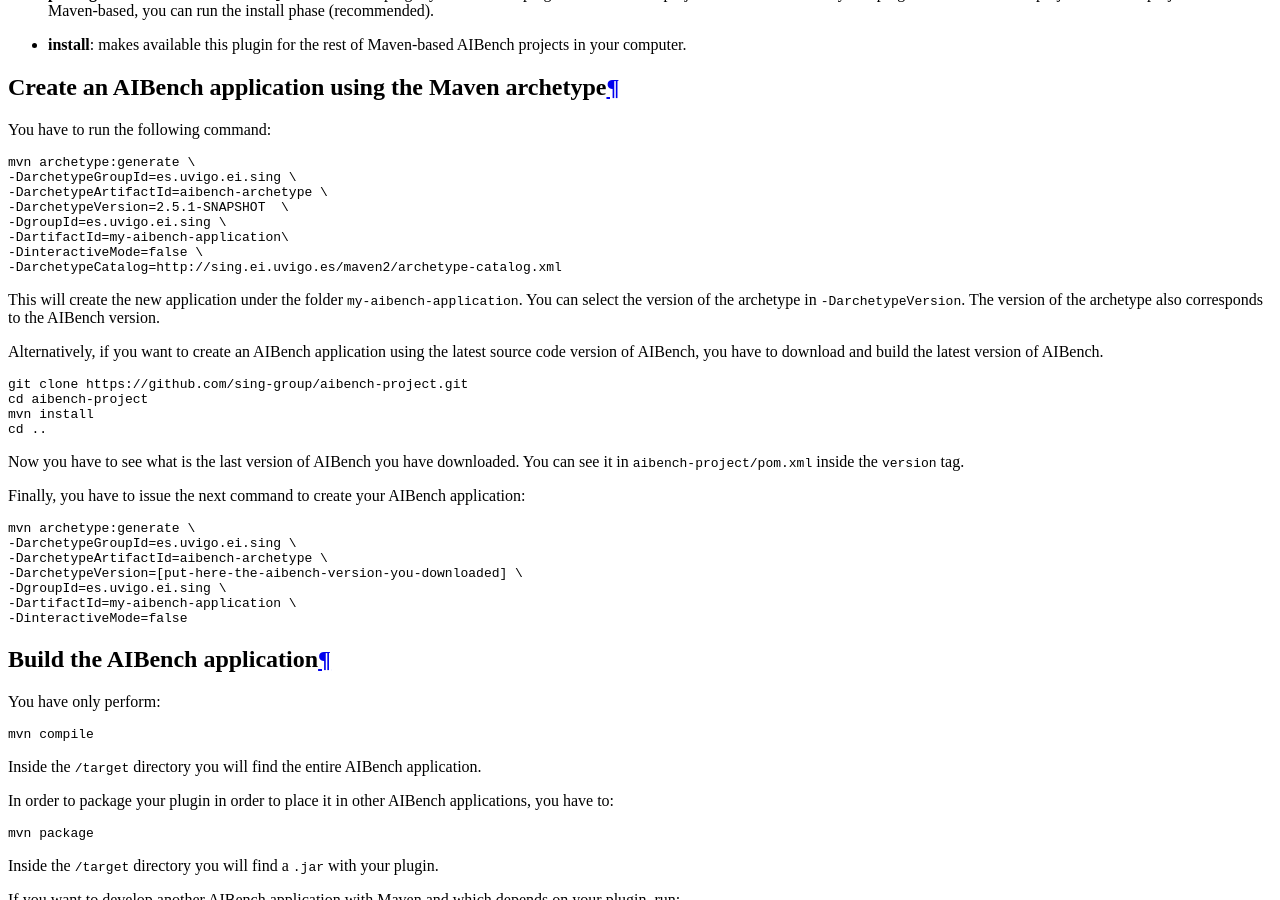
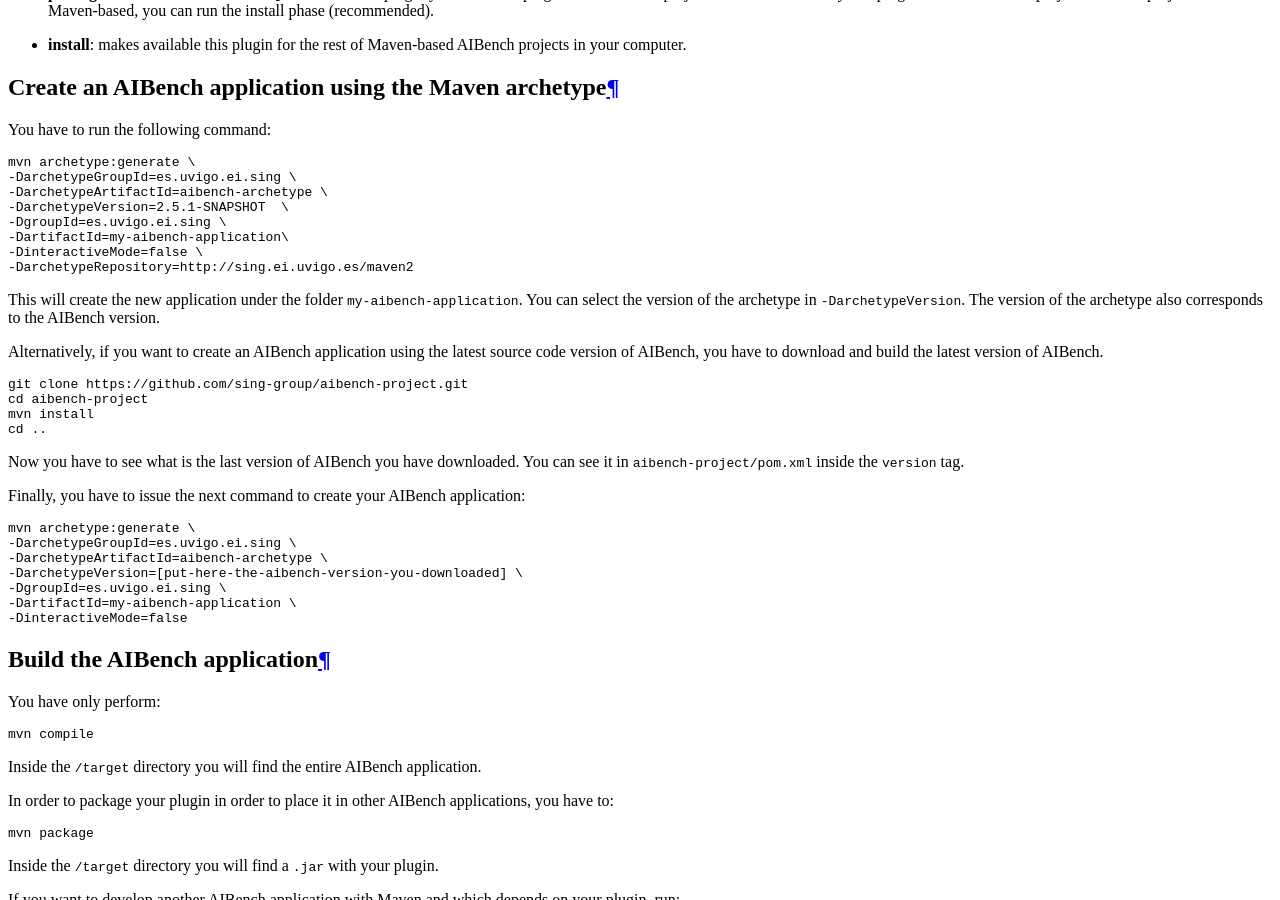
Before and after one commit to sing-group/aibench-project, a Sphinx documentation site: the page built from docs/source/maven.rst, in a window 1280 px wide and 900 px high, scrolled down 888 px. Built offline with Sphinx 7.4.7 and the Read the Docs theme 2.0.0, drawn with Linux system fonts in a browser that asks for light colours.

Commit message:
Change create AIBench project from archetype
We used the parameter archetypeCatalog, which is not strictly
necessary, we can use archetypeRepository, which is more clear.

```diff
--- a/docs/source/basics.rst
+++ b/docs/source/basics.rst
@@ -17,7 +17,7 @@ Maven archetype:
    -DarchetypeArtifactId=aibench-archetype -DarchetypeVersion=2.6.0 \
    -DgroupId=es.uvigo.ei.sing -DartifactId=my-aibench-application \
    -DinteractiveMode=false \
-   -DarchetypeCatalog=http://sing.ei.uvigo.es/maven2/archetype-catalog.xml
+   -DarchetypeRepository=http://sing.ei.uvigo.es/maven2
 
 This command creates the new application under the folder
 ``my-aibench-application``. You can select the version of the archetype
--- a/docs/source/maven.rst
+++ b/docs/source/maven.rst
@@ -44,7 +44,7 @@ You have to run the following command:
   -DgroupId=es.uvigo.ei.sing \
   -DartifactId=my-aibench-application\
   -DinteractiveMode=false \
-  -DarchetypeCatalog=http://sing.ei.uvigo.es/maven2/archetype-catalog.xml
+  -DarchetypeRepository=http://sing.ei.uvigo.es/maven2
 
 This will create the new application under the folder
 ``my-aibench-application``. You can select the version of the archetype in
```
Also changed, not shown: README.md (+1 -1 lines).
